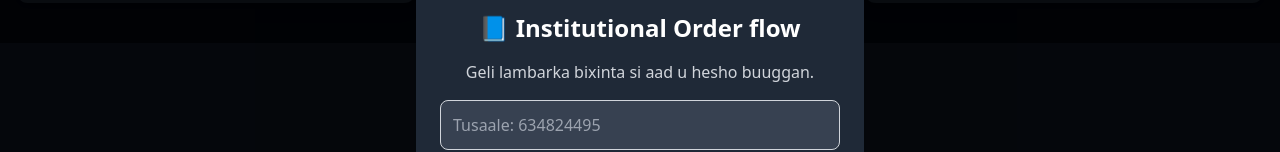
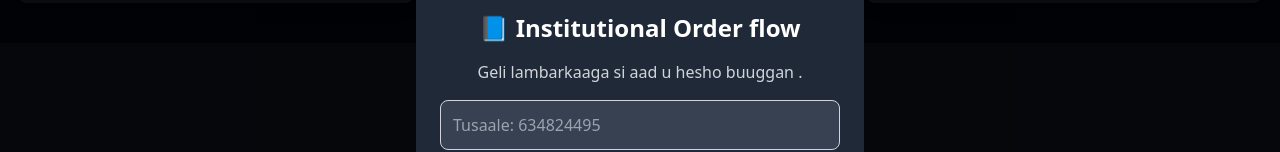
Before and after one commit to RABIILEAHMED/rejo-community, a React (Vite) app: page / in a window 1280 px wide. Both pictures are taken after a click on the element "📘 Institutional Order flow". Shown: the part 3599-3751 px from the top of the page. Built offline with nearby package versions, Linux system fonts and the light colour scheme.

Commit message:
Fixed PDFBooks verification error

```diff
--- a/src/components/PDFBooks.jsx
+++ b/src/components/PDFBooks.jsx
@@ -41,7 +41,7 @@ const PDFBooks = () => {
     const paidUsers = paymentData.payments.flat();
 
     if (!paidUsers.includes(sanitizedPhone)) {
-      setError('Lambarka laguma darin liiska dadka bixiyay.');
+      setError('Lambarkaagu ma diwaan gashana | register for free then download.',);
       return;
     }
 
@@ -113,7 +113,7 @@ const PDFBooks = () => {
 
             {!accessGranted ? (
               <>
-                <p className="text-gray-600 dark:text-gray-300 mb-4">Geli lambarka bixinta si aad u hesho buuggan.</p>
+                <p className="text-gray-600 dark:text-gray-300 mb-4">Geli lambarkaaga si aad u hesho buuggan .</p>
                 <input
                   type="text"
                   value={phone}
```
